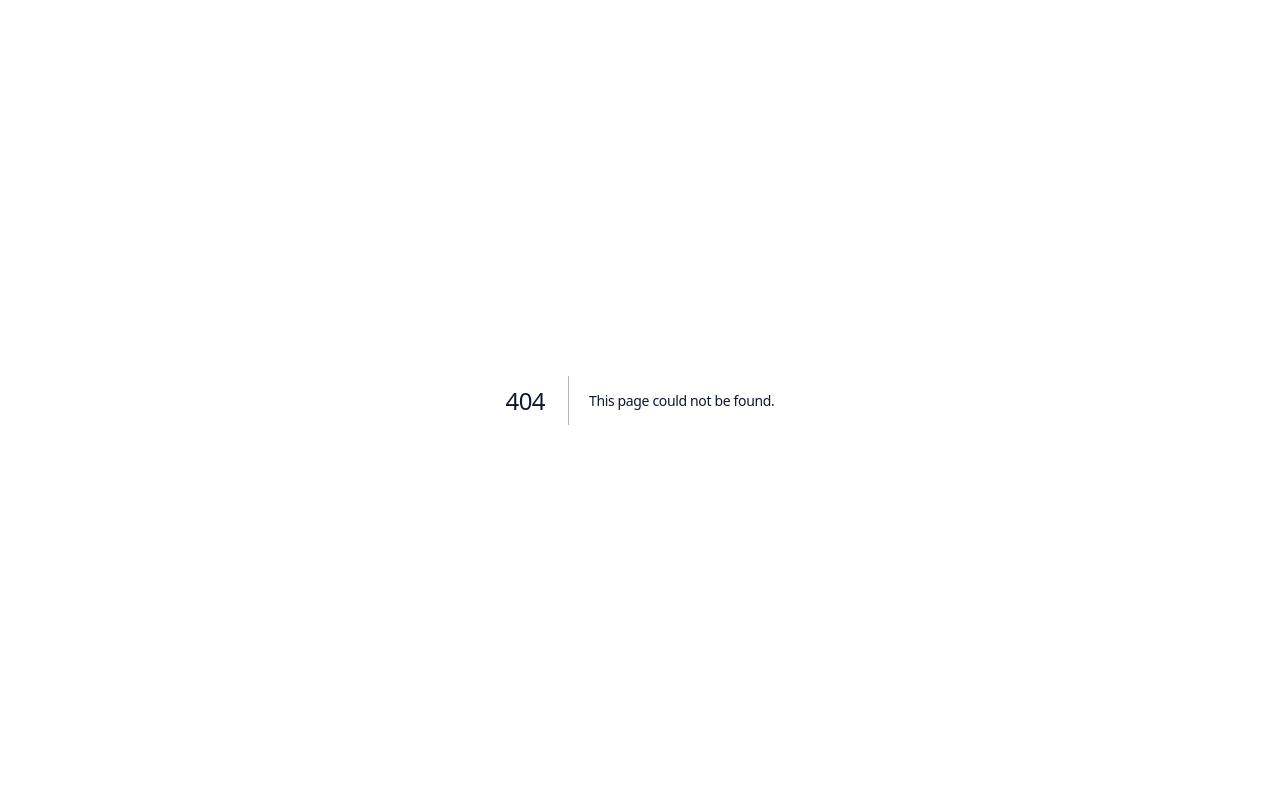
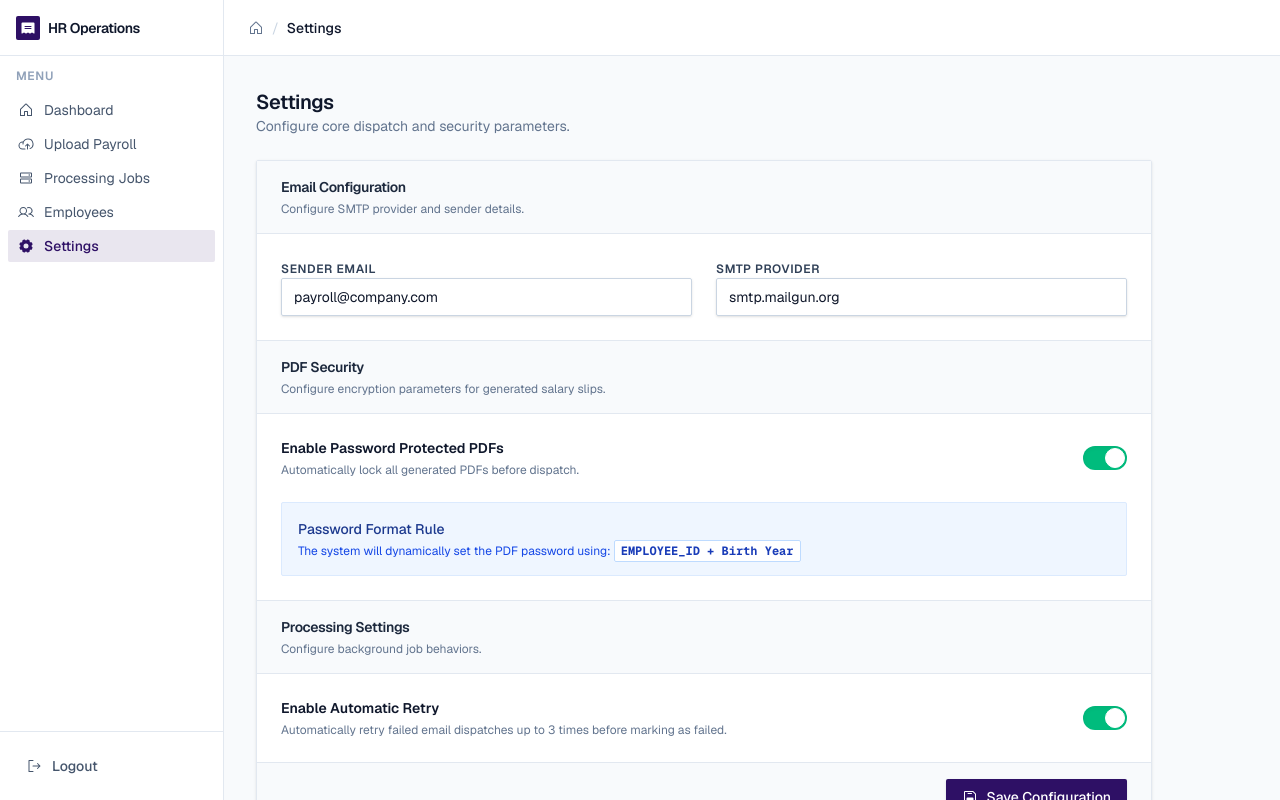
Before and after one commit to shivaacodes/Payroll-Automation-System, a Next.js app in the folder frontend/: page /dashboard/settings in a window 1280 px wide. Before the commit this address had no page. Built offline with nearby package versions, Linux system fonts and the light colour scheme.

Commit message:
feat: implement global system settings and toast notifications

```diff
--- /dev/null
+++ b/frontend/app/dashboard/settings/page.tsx
@@ -0,0 +1,121 @@
+'use client';
+
+import React, { useState } from 'react';
+import { FloppyDisk } from '@phosphor-icons/react/dist/ssr';
+import Toast from '@/components/ui/Toast';
+
+export default function SettingsPage() {
+  const [enablePdfSecurity, setEnablePdfSecurity] = useState(true);
+  const [enableAutoRetry, setEnableAutoRetry] = useState(true);
+  const [showToast, setShowToast] = useState(false);
+
+  const handleSave = () => {
+    setShowToast(true);
+    setTimeout(() => setShowToast(false), 3000);
+  };
+
+  return (
+    <div className="space-y-6 max-w-4xl">
+
+      <div>
+        <h2 className="text-xl font-semibold text-slate-900">Settings</h2>
+        <p className="text-sm text-slate-500">Configure core dispatch and security parameters.</p>
+      </div>
+
+      <div className="bg-white border border-slate-200 rounded-sm shadow-sm overflow-hidden">
+
+        {/* Email Configuration */}
+        <div className="px-6 py-4 border-b border-slate-200 bg-slate-50">
+          <h3 className="text-sm font-semibold text-slate-800">Email Configuration</h3>
+          <p className="text-xs text-slate-500 mt-1">Configure SMTP provider and sender details.</p>
+        </div>
+
+        <div className="p-6 space-y-6">
+          <div className="grid grid-cols-1 md:grid-cols-2 gap-6">
+            <div className="space-y-2">
+              <label className="text-xs font-semibold text-slate-700 uppercase tracking-wider">Sender Email</label>
+              <input type="email" defaultValue="payroll@company.com" className="w-full px-3 py-2 border border-slate-300 rounded-sm text-sm focus:outline-none focus:border-primary focus:ring-1 focus:ring-primary shadow-sm" />
+            </div>
+            <div className="space-y-2">
+              <label className="text-xs font-semibold text-slate-700 uppercase tracking-wider">SMTP Provider</label>
+              <input type="text" defaultValue="smtp.mailgun.org" className="w-full px-3 py-2 border border-slate-300 rounded-sm text-sm focus:outline-none focus:border-primary focus:ring-1 focus:ring-primary shadow-sm" />
+            </div>
+          </div>
+        </div>
+
+        {/* PDF Security */}
+        <div className="px-6 py-4 border-y border-slate-200 bg-slate-50">
+          <h3 className="text-sm font-semibold text-slate-800">PDF Security</h3>
+          <p className="text-xs text-slate-500 mt-1">Configure encryption parameters for generated salary slips.</p>
+        </div>
+
+        <div className="p-6 space-y-6">
+          <div className="flex items-center justify-between">
+            <div>
+              <p className="text-sm font-semibold text-slate-900">Enable Password Protected PDFs</p>
+              <p className="text-xs text-slate-500 mt-1">Automatically lock all generated PDFs before dispatch.</p>
+            </div>
+            <label className="relative inline-flex items-center cursor-pointer">
+              <input
+                type="checkbox"
+                className="sr-only peer"
+                checked={enablePdfSecurity}
+                onChange={() => setEnablePdfSecurity(!enablePdfSecurity)}
+              />
+              <div className="w-11 h-6 bg-slate-200 peer-focus:outline-none rounded-full peer peer-checked:after:translate-x-full peer-checked:after:border-white after:content-[''] after:absolute after:top-[2px] after:left-[2px] after:bg-white after:border-slate-300 after:border after:rounded-full after:h-5 after:w-5 after:transition-all peer-checked:bg-emerald-500 shadow-inner"></div>
+            </label>
+          </div>
+
+          {enablePdfSecurity && (
+            <div className="bg-blue-50 border border-blue-100 p-4 rounded-sm">
+              <p className="text-sm text-blue-900 font-medium">Password Format Rule</p>
+              <p className="text-xs text-blue-700 mt-1">The system will dynamically set the PDF password using: <code className="bg-white px-1.5 py-0.5 rounded-sm border border-blue-200 text-blue-800 font-mono font-bold">EMPLOYEE_ID + Birth Year</code></p>
+            </div>
+          )}
+        </div>
+
+        {/* Processing Settings */}
+        <div className="px-6 py-4 border-y border-slate-200 bg-slate-50">
+          <h3 className="text-sm font-semibold text-slate-800">Processing Settings</h3>
+          <p className="text-xs text-slate-500 mt-1">Configure background job behaviors.</p>
+        </div>
+
+        <div className="p-6 space-y-6">
+          <div className="flex items-center justify-between">
+            <div>
+              <p className="text-sm font-semibold text-slate-900">Enable Automatic Retry</p>
+              <p className="text-xs text-slate-500 mt-1">Automatically retry failed email dispatches up to 3 times before marking as failed.</p>
+            </div>
+            <label className="relative inline-flex items-center cursor-pointer">
+              <input
+                type="checkbox"
+                className="sr-only peer"
+                checked={enableAutoRetry}
+                onChange={() => setEnableAutoRetry(!enableAutoRetry)}
+              />
+              <div className="w-11 h-6 bg-slate-200 peer-focus:outline-none rounded-full peer peer-checked:after:translate-x-full peer-checked:after:border-white after:content-[''] after:absolute after:top-[2px] after:left-[2px] after:bg-white after:border-slate-300 after:border after:rounded-full after:h-5 after:w-5 after:transition-all peer-checked:bg-emerald-500 shadow-inner"></div>
+            </label>
+          </div>
+        </div>
+
+        <div className="px-6 py-4 border-t border-slate-200 bg-slate-50 flex justify-end">
+          <button
+            onClick={handleSave}
+            className="bg-primary text-white px-4 py-2 rounded-sm text-sm font-medium hover:bg-violet-800 transition-colors inline-flex items-center gap-2 shadow-sm"
+          >
+            <FloppyDisk weight="fill" className="w-4 h-4" /> Save Configuration
+          </button>
+        </div>
+
+      </div>
+
+      <Toast
+        show={showToast}
+        onClose={() => setShowToast(false)}
+        title="Configuration Saved"
+        description="Your global settings have been successfully updated."
+      />
+
+    </div>
+  );
+}
--- /dev/null
+++ b/frontend/components/ui/Toast.tsx
@@ -0,0 +1,36 @@
+'use client';
+
+import React from 'react';
+import { CheckCircle, X } from '@phosphor-icons/react/dist/ssr';
+import { motion, AnimatePresence } from 'framer-motion';
+
+interface ToastProps {
+  show: boolean;
+  onClose: () => void;
+  title: string;
+  description: string;
+}
+
+export default function Toast({ show, onClose, title, description }: ToastProps) {
+  return (
+    <AnimatePresence>
+      {show && (
+        <motion.div
+          initial={{ opacity: 0, y: 50 }}
+          animate={{ opacity: 1, y: 0 }}
+          exit={{ opacity: 0, y: 50 }}
+          className="fixed bottom-6 right-6 bg-emerald-50 border border-emerald-200 shadow-lg rounded-sm p-4 flex items-start gap-3 z-50 max-w-sm"
+        >
+          <CheckCircle weight="fill" className="w-5 h-5 text-emerald-500 shrink-0" />
+          <div>
+            <h4 className="text-sm font-semibold text-emerald-900">{title}</h4>
+            <p className="text-xs text-emerald-700 mt-0.5">{description}</p>
+          </div>
+          <button onClick={onClose} className="text-emerald-400 hover:text-emerald-600 ml-auto">
+            <X className="w-4 h-4" />
+          </button>
+        </motion.div>
+      )}
+    </AnimatePresence>
+  );
+}
```
